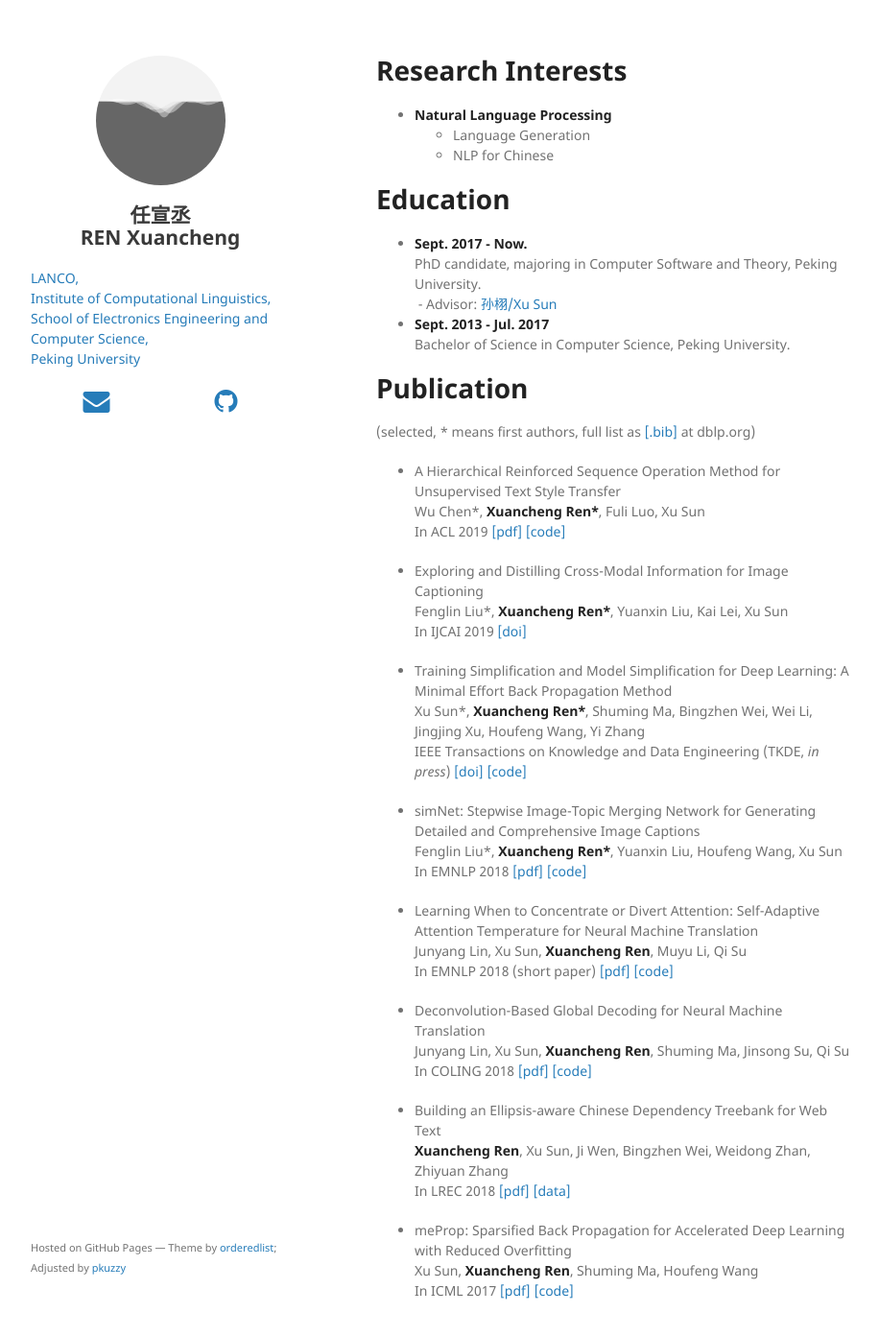
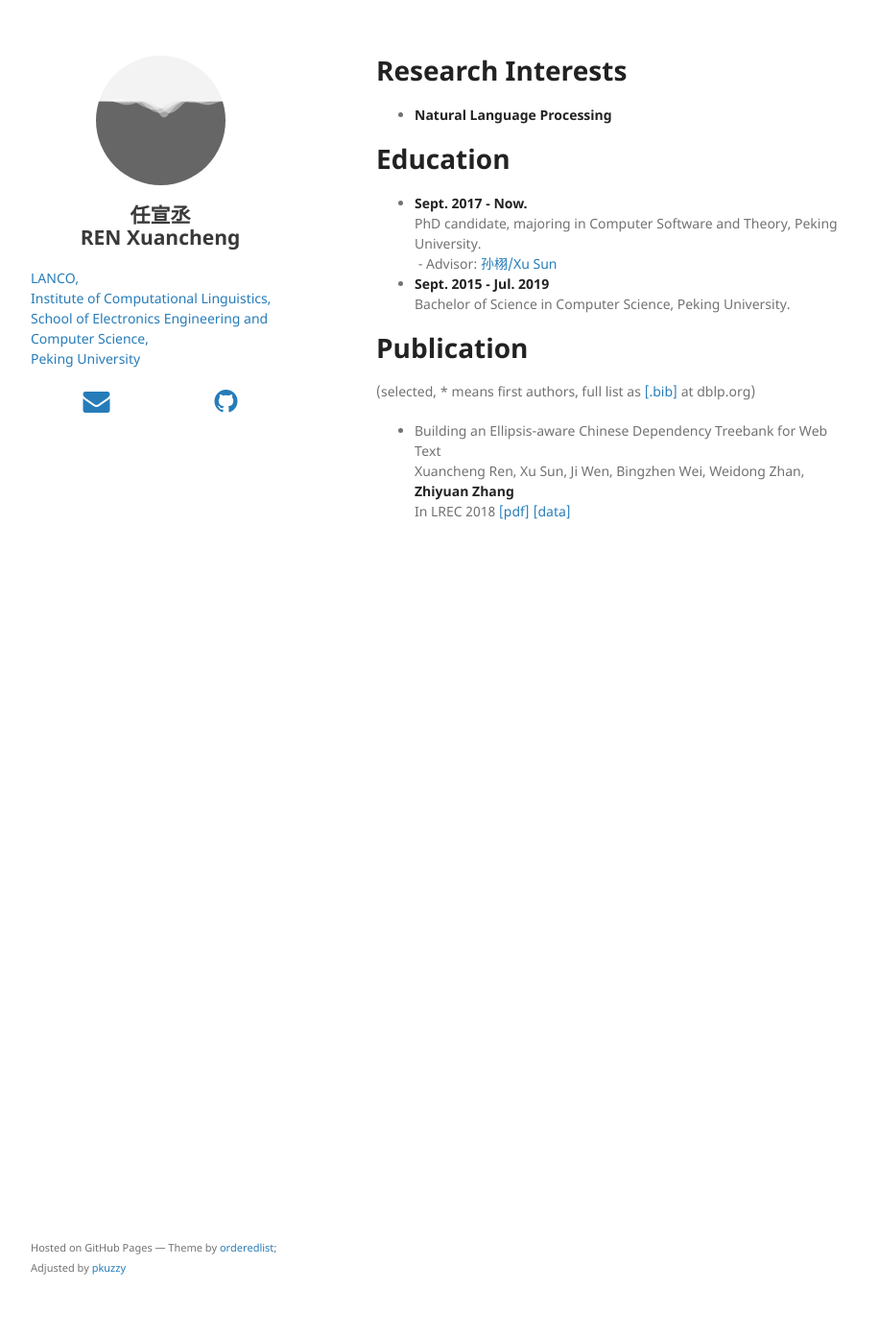
Before and after one commit to pkuzzy/pkuzzy.github.io, a Jekyll site: the page built from index.md, in a window 1280 px wide and 1400 px high. Shown: the top 1393 px of the window at 96% size, without its empty margins (178-1094 px from the left). Built offline with Jekyll 4.4.1, drawn with Linux system fonts in a browser that asks for light colours; nearby versions of some CDN libraries; our own code applies the rules of GitHub Pages for plain Markdown files.

Commit message:
Update index.md

```diff
--- a/index.md
+++ b/index.md
@@ -5,49 +5,19 @@ layout: default
 # Research Interests
 
 * **Natural Language Processing**
-  * Language Generation
-  * NLP for Chinese
 
 # Education
 
 - **Sept. 2017 - Now.**
   PhD candidate, majoring in Computer Software and Theory, Peking University.
   - Advisor: [孙栩/Xu Sun](https://xusun.org)
-- **Sept. 2013 - Jul. 2017**
+- **Sept. 2015 - Jul. 2019**
   Bachelor of Science in Computer Science, Peking University.
 
 # Publication
 
 (selected, \* means first authors, full list as [[.bib]](https://dblp.org/pers/tb0/r/Ren:Xuancheng.bib) at dblp.org)
 
-* A Hierarchical Reinforced Sequence Operation Method for Unsupervised Text Style Transfer
-  Wu Chen\*, **Xuancheng Ren\***, Fuli Luo, Xu Sun
-  In ACL 2019 [[pdf]](https://www.aclweb.org/anthology/P19-1482) [[code]](https://github.com/ChenWu98/Point-Then-Operate)
-
-* Exploring and Distilling Cross-Modal Information for Image Captioning
-  Fenglin Liu\*, **Xuancheng Ren\***, Yuanxin Liu, Kai Lei, Xu Sun
-  In IJCAI 2019 [[doi]](https://doi.org/10.24963/ijcai.2019/708)
-
-* Training Simplification and Model Simplification for Deep Learning: A Minimal Effort Back Propagation Method
-  Xu Sun\*, **Xuancheng Ren\***, Shuming Ma, Bingzhen Wei, Wei Li, Jingjing Xu, Houfeng Wang, Yi Zhang
-  IEEE Transactions on Knowledge and Data Engineering (TKDE, *in press*) [[doi]](https://doi.org/10.1109/TKDE.2018.2883613) [[code]](https://github.com/lancopku/meSimp)
-
-* simNet: Stepwise Image-Topic Merging Network for Generating Detailed and Comprehensive Image Captions
-  Fenglin Liu\*, **Xuancheng Ren\***, Yuanxin Liu, Houfeng Wang, Xu Sun
-  In EMNLP 2018 [[pdf]](http://aclweb.org/anthology/D18-1013) [[code]](https://github.com/lancopku/simNet)
-
-* Learning When to Concentrate or Divert Attention: Self-Adaptive Attention Temperature for Neural Machine Translation
-  Junyang Lin, Xu Sun, **Xuancheng Ren**, Muyu Li, Qi Su
-  In EMNLP 2018 (short paper) [[pdf]](http://aclweb.org/anthology/D18-1331) [[code]](https://github.com/lancopku/SACT)
-
-* Deconvolution-Based Global Decoding for Neural Machine Translation
-  Junyang Lin, Xu Sun, **Xuancheng Ren**, Shuming Ma, Jinsong Su, Qi Su
-  In COLING 2018 [[pdf]](http://aclweb.org/anthology/C18-1276) [[code]](https://github.com/lancopku/DeconvDec)
-
 * Building an Ellipsis-aware Chinese Dependency Treebank for Web Text
-  **Xuancheng Ren**, Xu Sun, Ji Wen, Bingzhen Wei, Weidong Zhan, Zhiyuan Zhang
+  Xuancheng Ren, Xu Sun, Ji Wen, Bingzhen Wei, Weidong Zhan, **Zhiyuan Zhang**
   In LREC 2018  [[pdf]](http://www.lrec-conf.org/proceedings/lrec2018/pdf/297.pdf) [[data]](https://github.com/lancopku/Chinese-Dependency-Treebank-with-Ellipsis)
-
-* meProp: Sparsified Back Propagation for Accelerated Deep Learning with Reduced Overfitting
-  Xu Sun, **Xuancheng Ren**, Shuming Ma, Houfeng Wang
-  In ICML 2017 [[pdf]](http://proceedings.mlr.press/v70/sun17c/sun17c.pdf) [[code]](https://github.com/lancopku/meProp)
```
